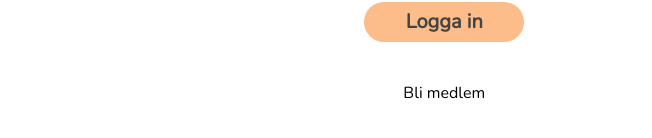
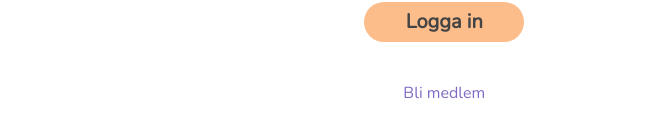
Before and after one commit to ninaodelius/Fem, a Next.js app: page /auth/sign-in in a window 1280 px wide. Shown: the part 354-492 px from the top of the page, without its empty margins (315-967 px from the left). Built offline with nearby package versions, Linux system fonts and the light colour scheme.

Commit message:
Change style on become a member link

```diff
--- a/pages/auth/sign-in.jsx
+++ b/pages/auth/sign-in.jsx
@@ -26,7 +26,7 @@ export default function SignIn(){
                 <div className={styles.buttoncontainer}>
                     <Button>Logga in</Button>
                 </div>
-                <Link href="/auth/sign-up">Bli medlem</Link>
+                <Link href="/auth/sign-up"><a className={styles.link}>Bli medlem</a></Link>
                 </form>
         </div>
 </div>
--- a/styles/auth/signin.module.css
+++ b/styles/auth/signin.module.css
@@ -72,9 +72,9 @@
       gap: 8px;
       margin: 10px;
     }
-    .member{
+    .link{
       color: var(--purple)
     }
-    .member:hover{
+    .link:hover{
       color: #999999;
     }
```
